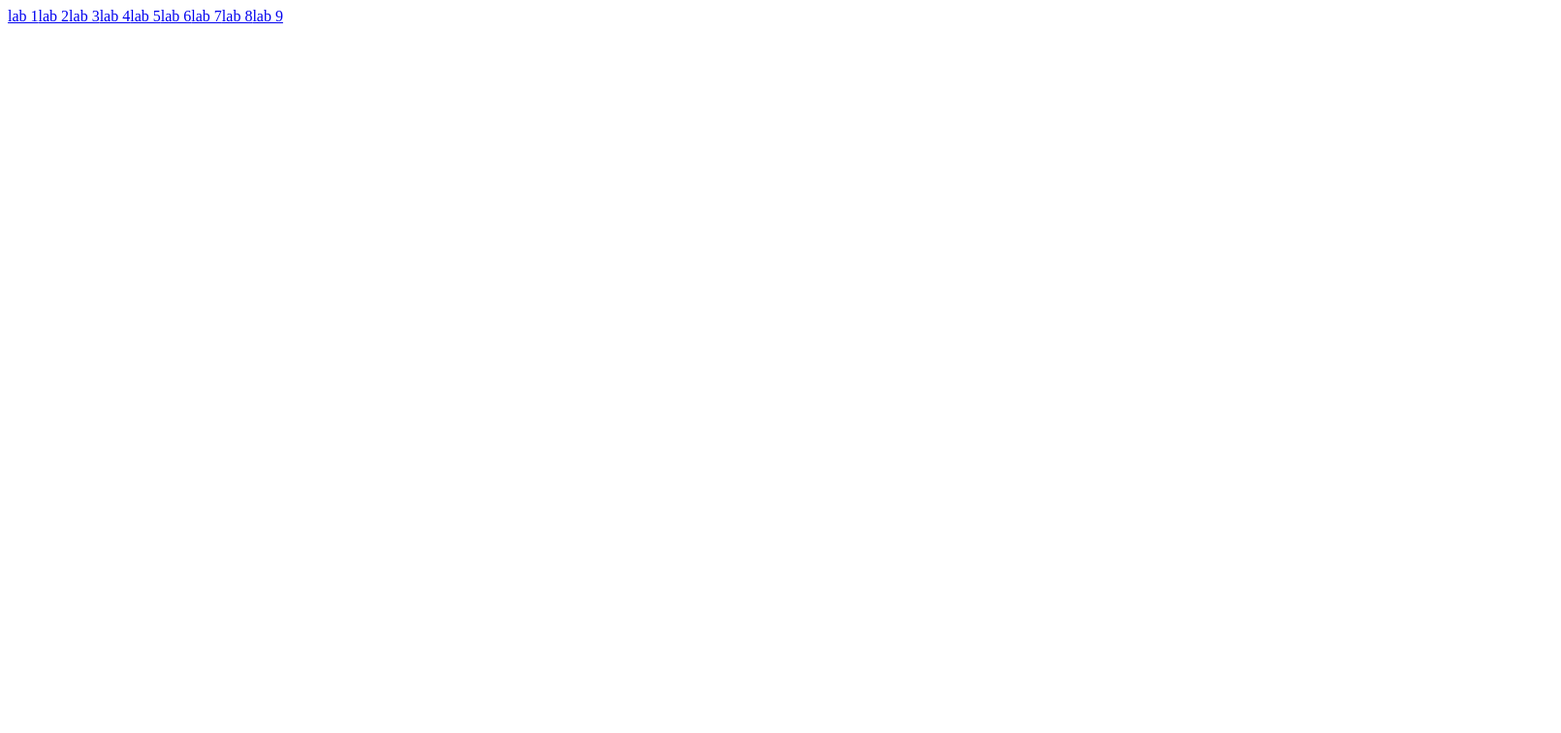
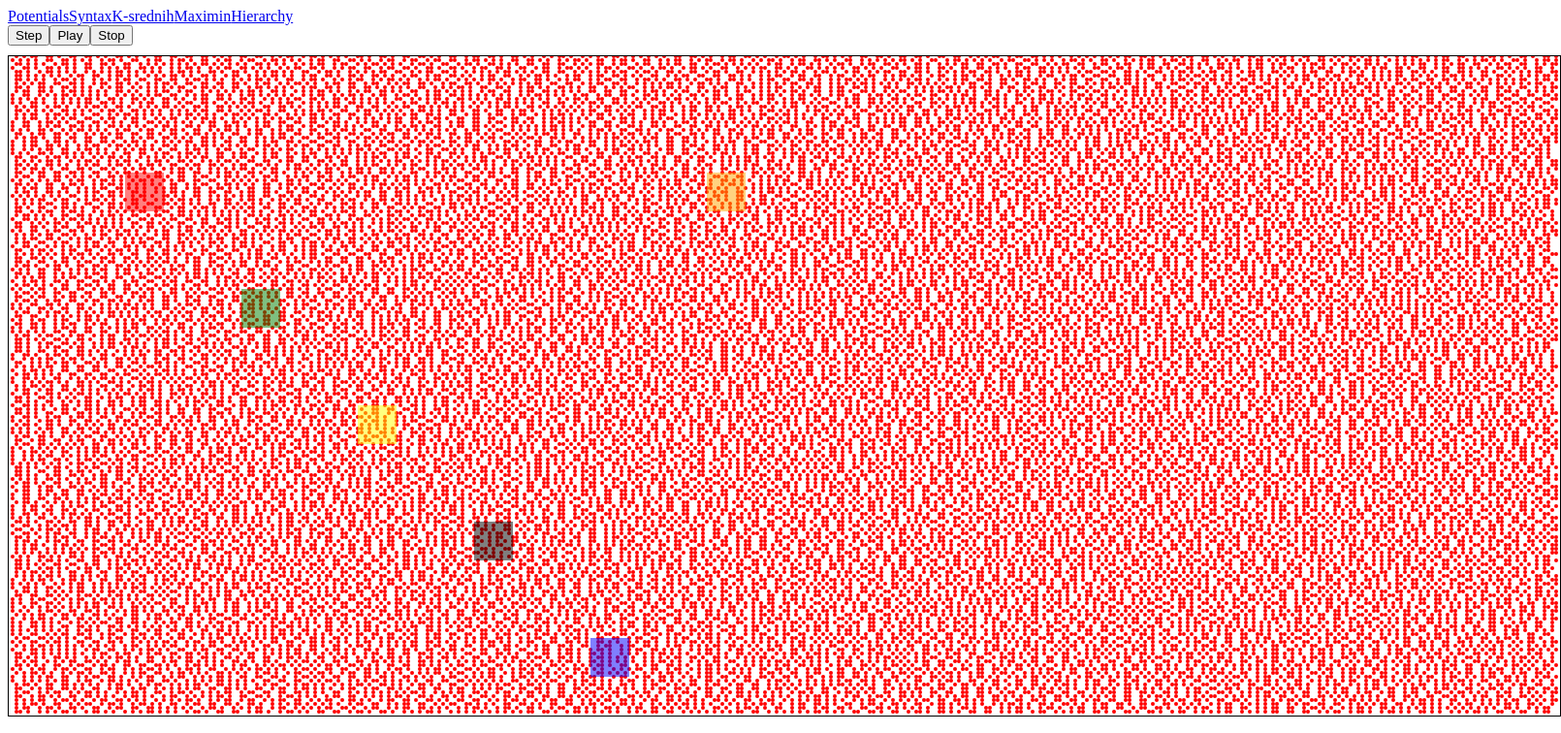
Before and after one commit to ShinShil/miapr_labs, an Angular app: page /ksrednih in a window 1280 px wide. Before the commit this address led to /. Shown: the top 756 px of the page at 97% size, 1610 px wide, since content can reach past the window. Built offline with nearby package versions, Linux system fonts and the light colour scheme.

Commit message:
Some changes due to FINO

```diff
--- a/src/app/app.component.html
+++ b/src/app/app.component.html
@@ -1,12 +1,8 @@
 <div>
-  <a routerLink="lab1">lab 1</a>
-  <a routerLink="lab2">lab 2</a>
-  <a routerLink="lab3">lab 3</a>
-  <a routerLink="lab4">lab 4</a>
-  <a routerLink="lab5">lab 5</a>
-  <a routerLink="lab6">lab 6</a>
-  <a routerLink="lab7">lab 7</a>
-  <a routerLink="lab8">lab 8</a>
-  <a routerLink="lab9">lab 9</a>
+  <a routerLink="potentials">Potentials</a>
+  <a routerLink="syntax">Syntax</a>
+  <a routerLink="ksrednih">K-srednih</a>
+  <a routerLink="maximin">Maximin</a>
+  <a routerLink="hierarchy">Hierarchy</a>
 </div>
 <router-outlet></router-outlet>
--- a/src/app/app.component.ts
+++ b/src/app/app.component.ts
@@ -6,5 +6,4 @@ import { Component } from '@angular/core';
   styleUrls: ['./app.component.css']
 })
 export class AppComponent {
-  title = 'app';
 }
--- a/src/app/labs/lab1/lab1.component.ts
+++ b/src/app/labs/lab1/lab1.component.ts
@@ -1,4 +1,4 @@
-import { Component, OnInit, AfterViewInit } from '@angular/core';
+import {Component, OnInit, AfterViewInit} from '@angular/core';
 
 import *  as d3 from 'd3';
 
@@ -15,7 +15,7 @@ export class Lab1Component implements OnInit, AfterViewInit {
   pointsInRaw = this.pointsAmount / this.svgHeight;
   status: string;
   playInterval: any;
-  centroidsAmount: number = 6;
+  centroidsAmount = 6;
 
   dataPoints: number[][] = [];
   centroids: Array<{
@@ -30,7 +30,7 @@ export class Lab1Component implements OnInit, AfterViewInit {
     FOURTH: 4,
     FIFTH: 5,
     SIXTH: 6
-  }
+  };
 
   private centroidsUpdated = true;
 
@@ -47,7 +47,9 @@ export class Lab1Component implements OnInit, AfterViewInit {
       let pointsAmount = 0;
       for (let j = 0, pointMarker = 0; j < this.svgWidth; ++j, ++pointMarker) {
         const val = pointMarker === pointMarkerActivateIndex ? this.dataVals.FIRST : this.dataVals.EMPTY;
-        if (val === 1)++pointsAmount;
+        if (val === 1) {
+          ++pointsAmount;
+        }
         pointsRaw.push(val);
         if (pointMarker === this.pointRadius) {
           pointMarker = 0;
@@ -64,7 +66,7 @@ export class Lab1Component implements OnInit, AfterViewInit {
       if (ypos > this.svgHeight) {
         ypos = 30;
       }
-      this.centroids.push({ x: xpos, y: ypos });
+      this.centroids.push({x: xpos, y: ypos});
     }
     this.drawPointsAndCentroids();
   }
@@ -86,13 +88,15 @@ export class Lab1Component implements OnInit, AfterViewInit {
       }
     }, 2000);
   }
+
   public stop() {
     clearInterval(this.playInterval);
   }
+
   private drawPointsAndCentroids() {
-    d3.select("#svg")
+    d3.select('#svg')
       .attr('width', this.svgWidth * this.pointRadius * 2)
-      .attr('height', this.svgHeight * this.pointRadius * 2)
+      .attr('height', this.svgHeight * this.pointRadius * 2);
     console.log('before draw loop');
     for (let i = 0; i < this.svgHeight; ++i) {
       for (let j = 0; j < this.svgWidth; ++j) {
@@ -131,7 +135,7 @@ export class Lab1Component implements OnInit, AfterViewInit {
         let currCentroid = 0;
         if (this.dataPoints[i][j] !== this.dataVals.EMPTY) {
           for (let k = 0; k < this.centroidsAmount; ++k) {
-            const dist = Math.round(Math.sqrt(Math.pow(this.centroids[k].y - i, 2) + Math.pow(this.centroids[k].x - j, 2)))
+            const dist = Math.round(Math.sqrt(Math.pow(this.centroids[k].y - i, 2) + Math.pow(this.centroids[k].x - j, 2)));
             if (dist < minimum) {
               minimum = dist;
               currCentroid = k;
@@ -152,9 +156,9 @@ export class Lab1Component implements OnInit, AfterViewInit {
       totalPoints: number,
       totalX: number,
       totalY: number
-    }> = []
+    }> = [];
     for (let i = 0; i < this.centroidsAmount; ++i) {
-      centroids.push({ totalPoints: 0, totalX: 0, totalY: 0 });
+      centroids.push({totalPoints: 0, totalX: 0, totalY: 0});
     }
     for (let i = 0; i < this.svgHeight; ++i) {
       for (let j = 0; j < this.svgWidth; ++j) {
@@ -167,17 +171,17 @@ export class Lab1Component implements OnInit, AfterViewInit {
       }
     }
     let changed = false;
-    for(let i = 0; i<this.centroidsAmount; ++i) {
+    for (let i = 0; i < this.centroidsAmount; ++i) {
       const newX = centroids[i].totalX / centroids[i].totalPoints;
       const newY = centroids[i].totalY / centroids[i].totalPoints;
-      if(this.centroids[i].x !== newX || this.centroids[i].y !== newY) {
+      if (this.centroids[i].x !== newX || this.centroids[i].y !== newY) {
         changed = true;
       }
       this.centroids[i].x = newX;
       this.centroids[i].y = newY;
       d3.select(`#svg .centroid${i + 1}`)
         .attr('x', this.centroids[i].x * 2 * this.pointRadius)
-        .attr('y', this.centroids[i].y * 2 * this.pointRadius)
+        .attr('y', this.centroids[i].y * 2 * this.pointRadius);
     }
     this.centroidsUpdated = true;
     this.status = changed ? 'centroids has been resetted' : 'stop';
@@ -196,6 +200,6 @@ export class Lab1Component implements OnInit, AfterViewInit {
       'black',
       'blue',
       'orange'
-    ][dataVal]
+    ][dataVal];
   }
 }
--- a/src/app/labs/lab5/lab5.component.ts
+++ b/src/app/labs/lab5/lab5.component.ts
@@ -99,12 +99,12 @@ export class Lab5Component implements OnInit {
       }
     }
     this.defineFunction = currPotentialFunc;
-    this.drawPotentialFunc();
+    setTimeout(this.drawPotentialFunc.bind(this), 0);
   }
 
   private recreateSvg() {
     d3.select('#svg-wrapper').html('<svg id="svg"><svg>');
-    d3.select("#svg")
+    d3.select('#svg')
       .attr('width', this.svgWidth)
       .attr('height', this.svgHeight);
   }
@@ -155,7 +155,7 @@ export class Lab5Component implements OnInit {
     }
     this.entryPoints.forEach((points) => {
       points.forEach(p => this.addPointToGraphic(p.x, p.y))
-    })
+    });
   }
 
   private addPointToGraphic(x: number, y: number) {
@@ -183,7 +183,7 @@ export class Lab5Component implements OnInit {
       x1: func1.x1 + func2.x1,
       x2: func1.x2 + func2.x2,
       x1x2: func1.x1x2 + func2.x1x2
-    }
+    };
   }
 
   private diffKoeffsPotentialFunction(func1: IDefineFunction, func2: IDefineFunction) {
@@ -192,7 +192,7 @@ export class Lab5Component implements OnInit {
       x1: func1.x1 - func2.x1,
       x2: func1.x2 - func2.x2,
       x1x2: func1.x1x2 - func2.x1x2
-    }
+    };
   }
 
   private countFunction(x1: number, x2: number, func: IDefineFunction) {
--- a/src/app/labs/lab6/lab6.component.ts
+++ b/src/app/labs/lab6/lab6.component.ts
@@ -2,7 +2,6 @@ import { Component, OnInit, AfterViewInit } from '@angular/core';
 import { Elements, INode } from './lab6Elements.class';
 import { D3Utils } from '../../d3.utils';
 import * as d3 from 'd3';
-import { forEach } from '@angular/router/src/utils/collection';
 
 @Component({
   selector: 'app-lab6',
--- a/src/app/labs/lab8/lab8.component.ts
+++ b/src/app/labs/lab8/lab8.component.ts
@@ -15,15 +15,15 @@ export class Lab8Component implements OnInit {
     'cab',
     'bbb',
     'cb'
-  ]
-  result: string = '';
+  ];
+  result = '';
   constructor() { }
 
   ngOnInit() {
   }
 
   addTerm(newTerm) {
-    this.terms.push(newTerm)
+    this.terms.push(newTerm);
   }
 
   removeTerm(index: number) {
--- a/src/app/labs/lab8/lab8Grammatik.class.ts
+++ b/src/app/labs/lab8/lab8Grammatik.class.ts
@@ -39,7 +39,7 @@ export class Lab8Grammatik {
         const rules = values(this.existingNodes);
         this.res = '';
         for (let i = 0; i < amount; ++i) {
-            let index = NumberUtils.getRandomNumber(0, rules.length - 1);
+            const index = NumberUtils.getRandomNumber(0, rules.length - 1);
             this.res += `${rules[index].getVal()} `;
         }
         return this.res;
@@ -47,7 +47,7 @@ export class Lab8Grammatik {
 
     private addToTree(term: string, parent: ILab8Node = null): ILab8Node {
         let newItem = null;
-        let existingNode = this.existingNodes[term];
+        const existingNode = this.existingNodes[term];
         if (!existingNode && term) {
             newItem = {
                 letter: term.substr(0, 1),
@@ -80,9 +80,9 @@ export class Lab8Grammatik {
 
     private updateRecursiveState(nodes: ILab8Node[] = null) {
         nodes = nodes || this.terminalNodes;
-        for (let node of nodes) {
+        for (const node of nodes) {
             for (let i = 0; i < node.parents.length; ++i) {
-                let max = 5;
+                const max = 5;
                 for (let j = 0; j < node.parents[i].parents.length; ++j) {
                     if (node.parents[i].parents[j].letter === node.parents[i].letter && node.parents[i].parents[j].parents.length !== 0) {
                         for (let k = 0; k < node.parents[i].parents[j].parents.length; ++k) {
```
Also changed, not shown: src/app/app.routes.ts (+5 -5 lines), src/app/labs/lab7/lab7ShapeTerminal.class.ts (+6 -5 lines), 1 other file (tests, documents, lock files or other folders).
